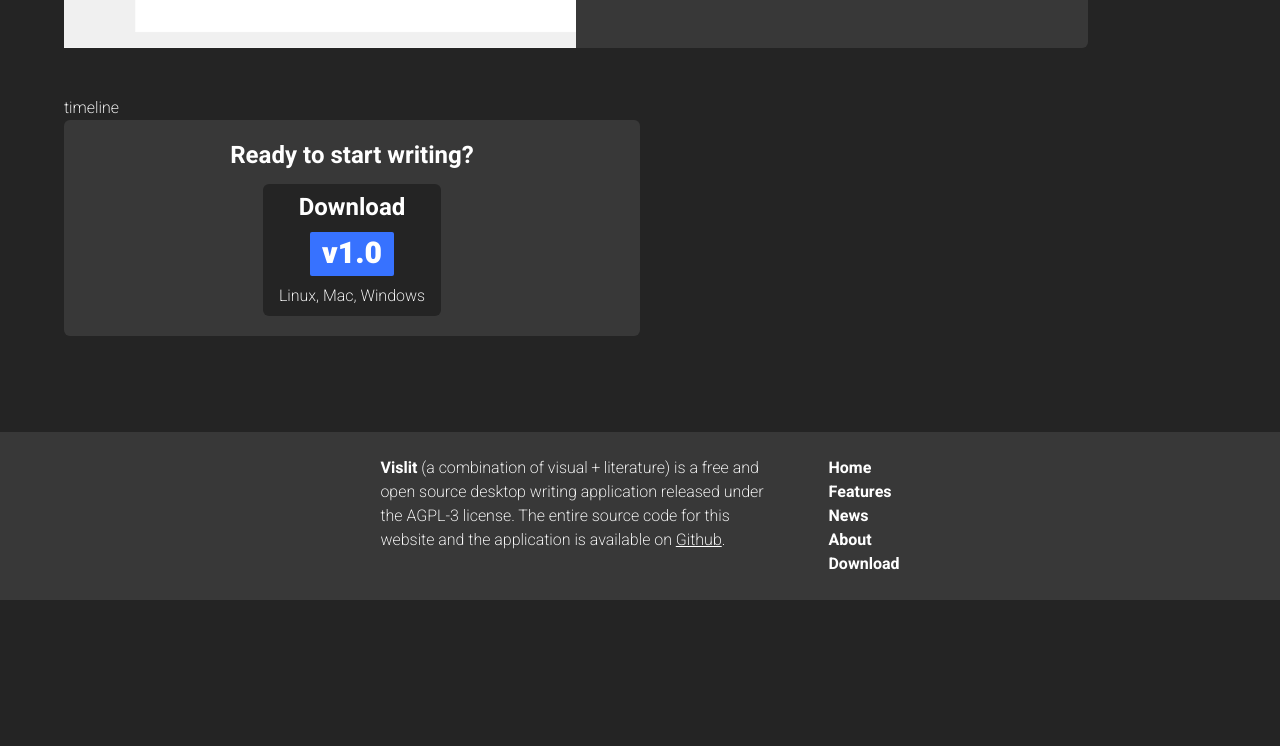
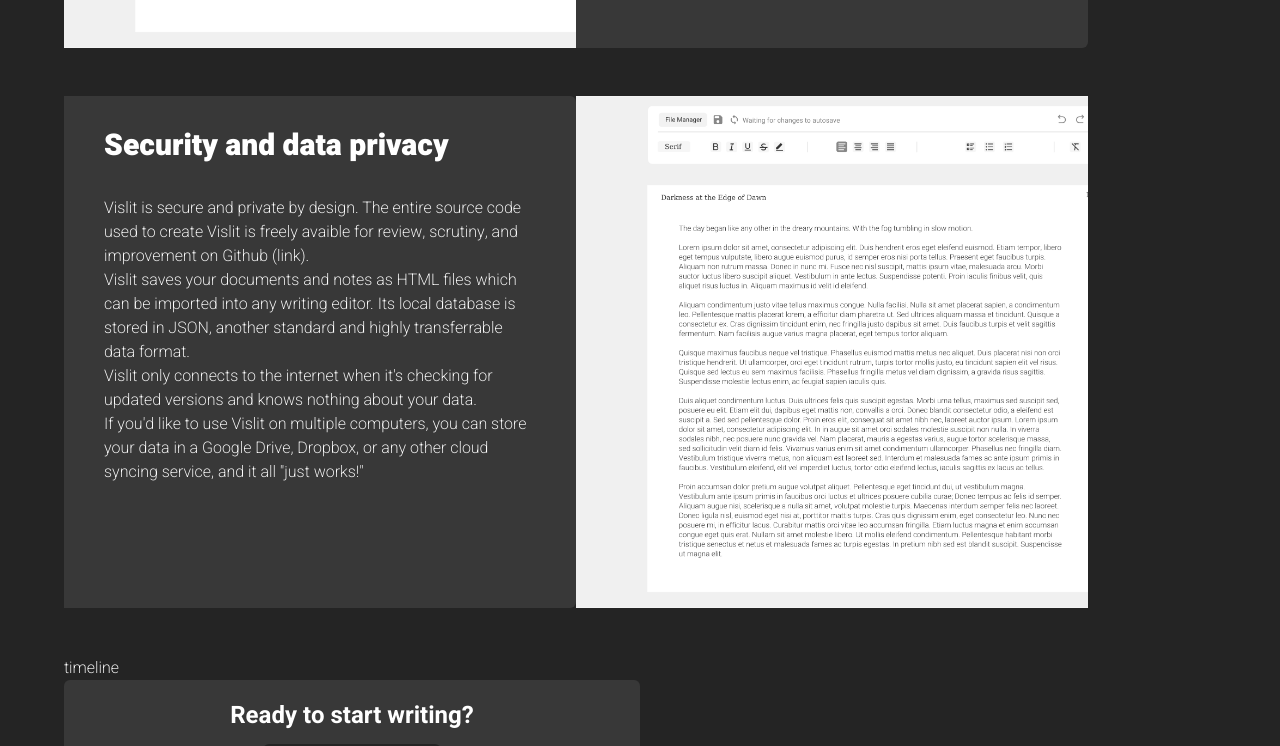
Before and after one commit to ste163/vislit-website-next, a Next.js app: page /features in a window 1280 px wide. Shown: the part 2809-3555 px from the top of the page. Before the commit the page ends 3409 px from the top, so only its background shows below. Built offline with nearby package versions, Linux system fonts and the light colour scheme.

Commit message:
added feature content cards

```diff
--- a/pages/features/index.tsx
+++ b/pages/features/index.tsx
@@ -63,11 +63,7 @@
       </p>
     </CardFeature>
 
-    <CardFeature
-      header="Minimalist writing and note taking"
-      isReverse
-      className={"mb-12"}
-    >
+    <CardFeature header="Set your writing goals" isReverse className={"mb-12"}>
       <p className="mb-8">
         The best way to finish anything is by setting a goal. That's why Vislit
         allows for easy goal setting. If you set an ambitious goal of writing
@@ -88,6 +84,35 @@
         visualization dashboard will develop, giving you insight into how you
         write and the best times you write. Make changes to increase your goals
         or relax them if it's too much.
+      </p>
+    </CardFeature>
+
+    <CardFeature
+      header="Security and data privacy"
+      isReverse
+      className={"mb-12"}
+    >
+      <p>
+        Vislit is secure and private by design. The entire source code used to
+        create Vislit is freely avaible for review, scrutiny, and improvement on
+        Github (link).
+      </p>
+
+      <p>
+        Vislit saves your documents and notes as HTML files which can be
+        imported into any writing editor. Its local database is stored in JSON,
+        another standard and highly transferrable data format.
+      </p>
+
+      <p>
+        Vislit only connects to the internet when it's checking for updated
+        versions and knows nothing about your data.
+      </p>
+
+      <p>
+        If you'd like to use Vislit on multiple computers, you can store your
+        data in a Google Drive, Dropbox, or any other cloud syncing service, and
+        it all "just works!"
       </p>
     </CardFeature>
 
```
